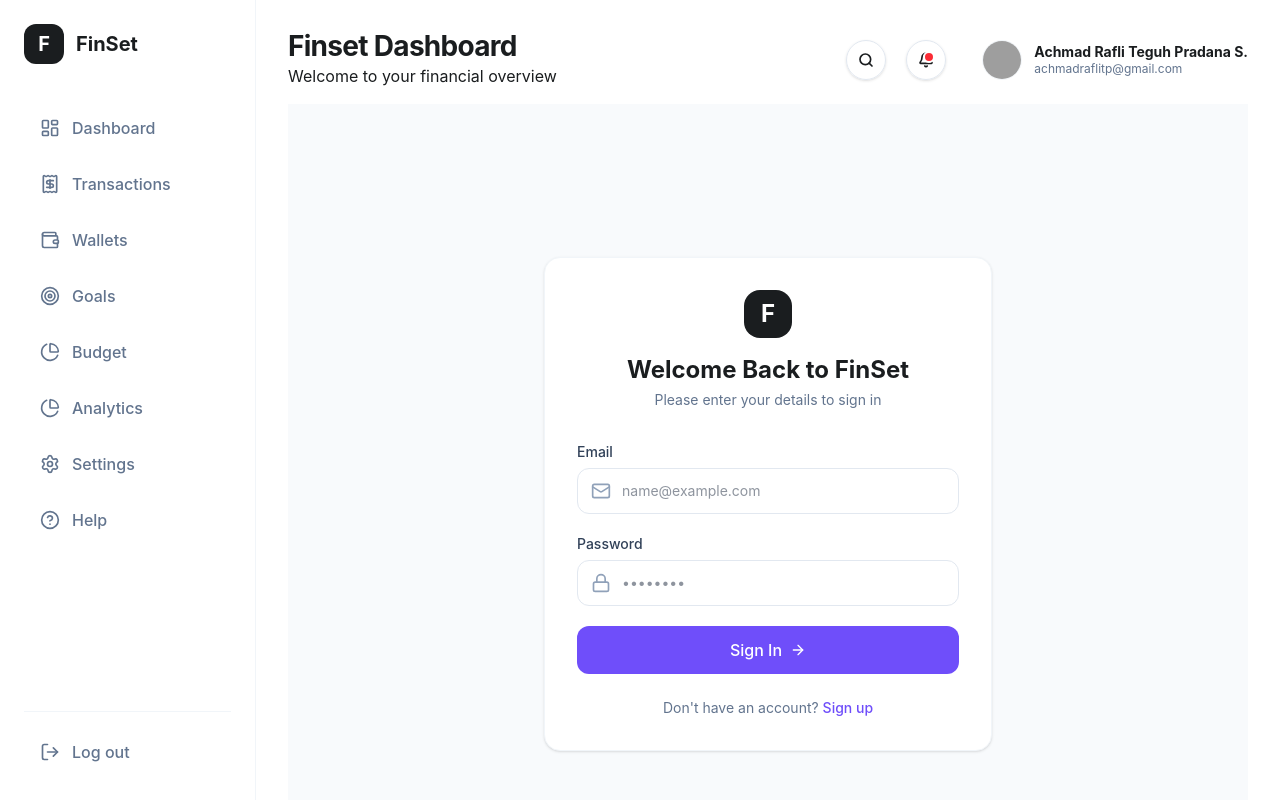
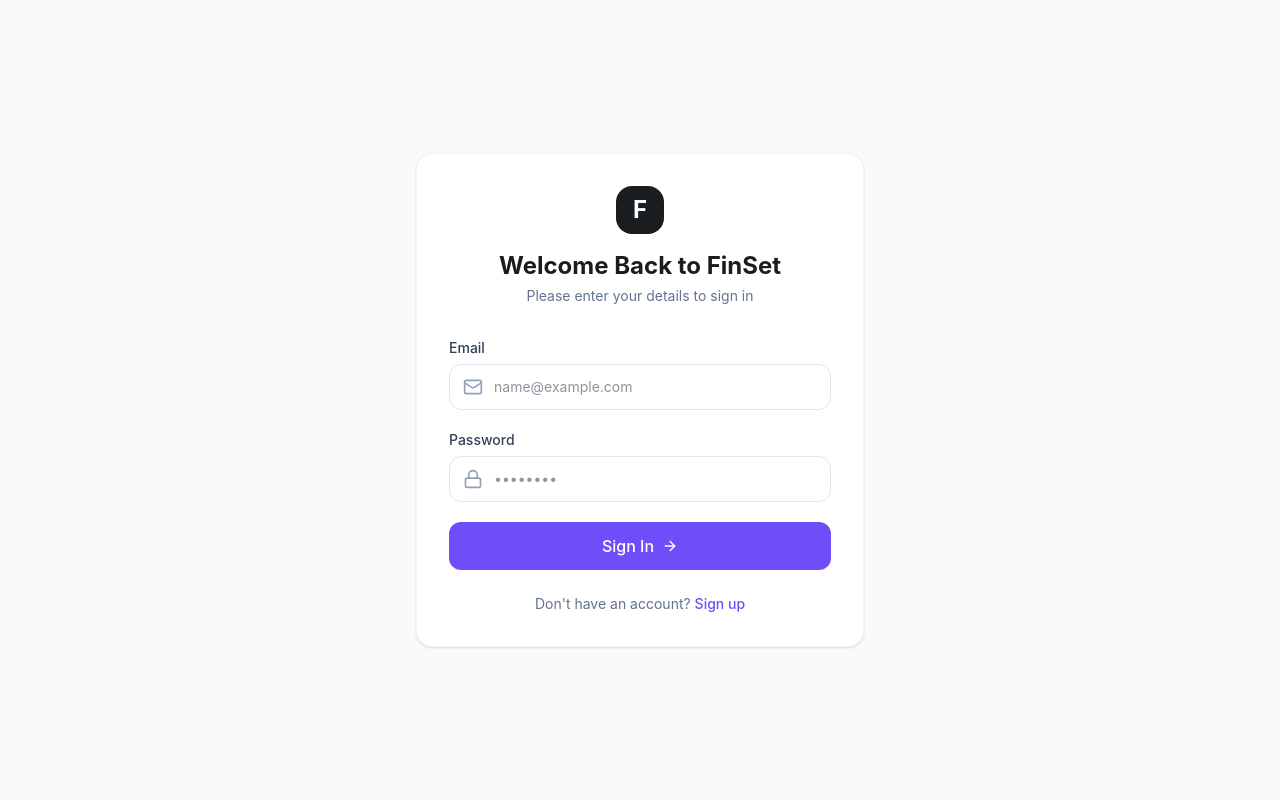
Before and after one commit to achraflyy48/FINSET-APP, a Vue app: page /login in a window 1280 px wide. Built offline with nearby package versions, Linux system fonts and the light colour scheme; grey boxes are pictures that could not be loaded.

Commit message:
feat: enhance layout to conditionally display full-screen for auth pages

```diff
--- a/src/App.vue
+++ b/src/App.vue
@@ -1,18 +1,30 @@
 <script setup>
-import { ref } from 'vue'
-import { RouterView } from 'vue-router'
+import { ref, computed } from 'vue'
+import { RouterView, useRoute } from 'vue-router'
 import SidebarNav from './components/SidebarNav.vue'
 import HeaderBar from './components/HeaderBar.vue'
 
+const route = useRoute()
 const isSidebarOpen = ref(false)
 
 const toggleSidebar = () => {
   isSidebarOpen.value = !isSidebarOpen.value
 }
+
+// Mengecek apakah rute saat ini adalah halaman auth (login / register)
+const isAuthPage = computed(() => {
+  return route.path === '/login' || route.path === '/register'
+})
 </script>
 
 <template>
-  <div class="flex h-screen w-screen overflow-hidden bg-white text-[#1A1D1F]">
+  <!-- Jika sedang di halaman Login atau Register, tampilkan full-screen tanpa sidebar/header -->
+  <div v-if="isAuthPage" class="min-h-screen w-screen bg-[#f8fafc]">
+    <RouterView />
+  </div>
+
+  <!-- Jika sudah login dan mengakses halaman utama, tampilkan layout dashboard lengkap -->
+  <div v-else class="flex h-screen w-screen overflow-hidden bg-white text-[#1A1D1F]">
     <SidebarNav :is-open="isSidebarOpen" @close="isSidebarOpen = false" />
 
     <div class="flex-1 h-full flex flex-col overflow-hidden bg-white">
```
